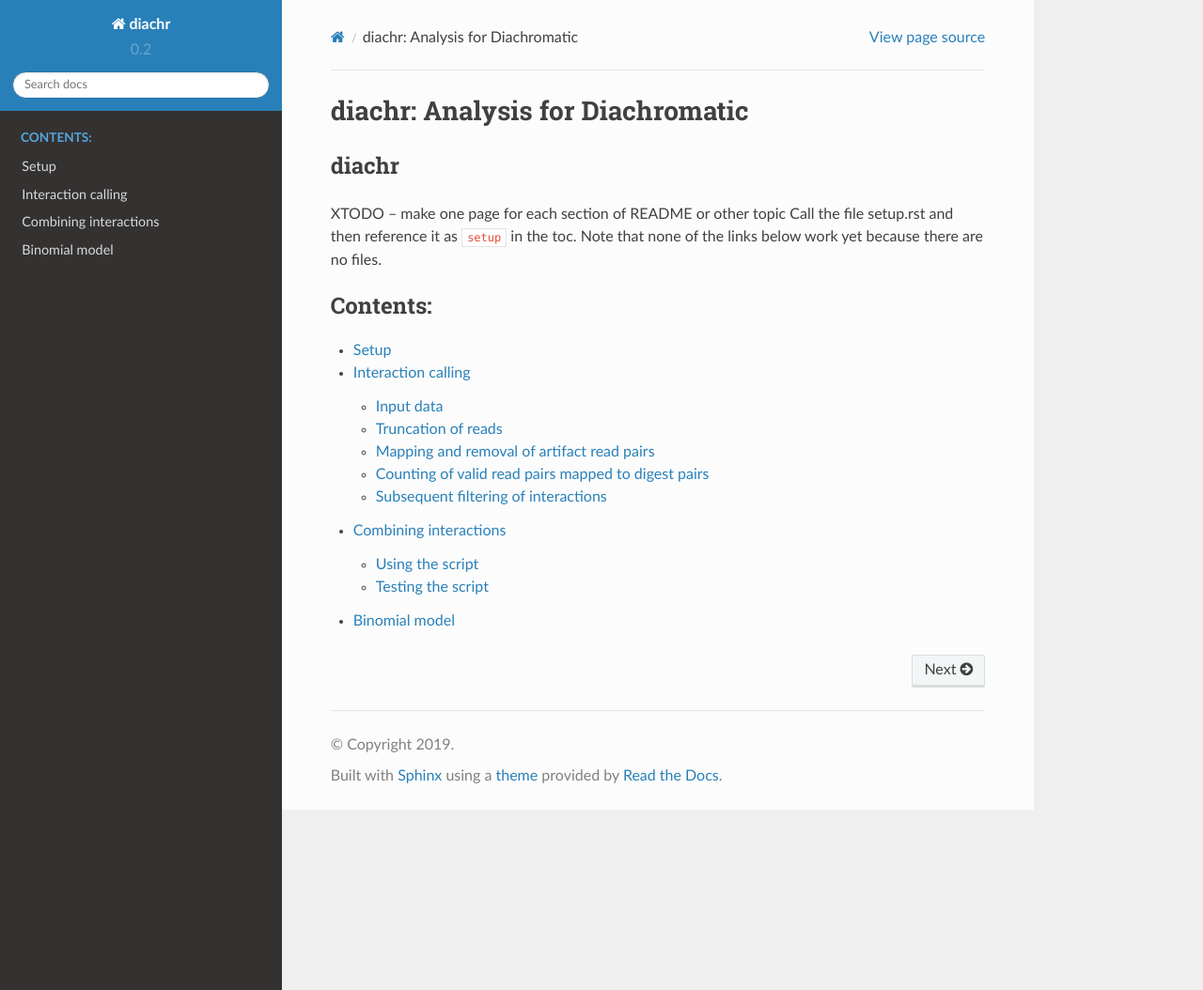
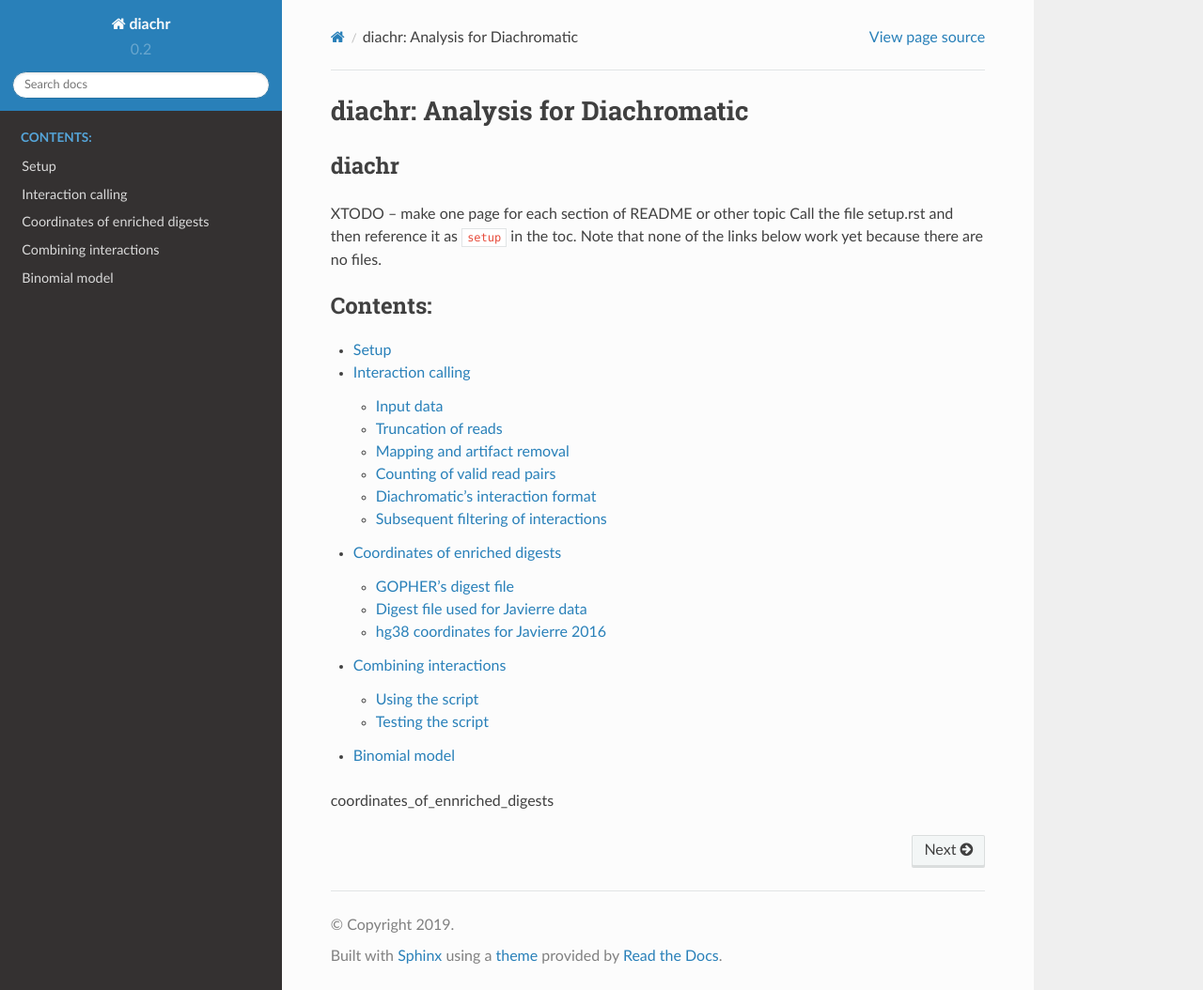
Before and after one commit to hansenp/diachrscripts, a Sphinx documentation site: the page built from docs/index.rst, in a window 1280 px wide and 1054 px high. Shown: the whole window at 94% size. Built offline with Sphinx 7.4.7 and the Read the Docs theme 2.0.0, drawn with Linux system fonts in a browser that asks for light colours; part of the change alters nothing that is shown.

Commit message:
Completed RTD section for enriched digest coordinates.

```diff
--- /dev/null
+++ b/docs/coordinates_of_enriched_digests.rst
@@ -0,0 +1,130 @@
+.. _RST_coordinates_of_enriched_digests:
+
+###############################
+Coordinates of enriched digests
+###############################
+
+When analyzing data from capture Hi-C experiments,
+it is important to know which restriction fragments or digests were selected for enrichment.
+In this section,
+we describe two ways of introducing this information into the analysis with
+``Diachromatic`` and ``diachrscripts``.
+
+GOPHER's digest file
+====================
+
+If the probes for a capture Hi-C experiment have been created with GOPHER,
+then the digest file, which
+`can be exported from the corresponding GOPHER design <https://diachromatic.readthedocs.io/en/latest/digest.html>`_,
+contains precise information about all enriched digests.
+These are the first few line of such a digest file:
+
+.. code-block:: console
+
+    Chromosome      Fragment_Start_Position Fragment_End_Position   Fragment_Number 5'_Restriction_Site     3'_Restriction_Site     Length  5'_GC_Content   3'_GC_Content   5'_Repeat_Content       3'_Repeat_Content       Selected        5'_Probes       3'_Probes
+    chr1    1       16007   1       None    HindIII 16007   0.000   0.000   0.000   0.003   F       0       0
+    chr1    16008   24571   2       HindIII HindIII 8564    0.018   0.018   0.000   0.015   F       0       0
+    chr1    24572   27981   3       HindIII HindIII 3410    0.046   0.046   0.000   0.044   F       0       0
+    chr1    27982   30429   4       HindIII HindIII 2448    0.035   0.035   0.047   0.043   F       0       0
+
+Each line stands represents one digest,
+and the entire file contains the digests for the entire genome.
+In the ``Selected`` column,
+enriched digests are marked with a ``T`` and all others with an ``F``.
+Diachromatic uses the information about enriched digests for quality control only
+and passes it through to the interactions reported in the interaction file.
+In this file,
+an ``A`` corresponds to an ``T`` (enriched) and an ``I`` to an ``F`` (not enriched).
+
+Digest file used for Javierre data
+==================================
+
+For analyzing the data from Javierre 2016,
+we used the GOPHER's shortcut option *All protein coding genes*
+to generate a digest map
+because the analyzed data comes from a whole-promoter capture Hi-C
+experiment.
+This has the effect that all digests which contain at least on TSS
+and are potentially suited for enrichment are marked with an ``A``
+and all others with an ``I``.
+In this case,
+the digests marked with an ``A`` do not exactly correspond to the digests
+that were actually selected for the experiment.
+This is due to different annotations as well as different criteria
+for the selection of enrichable digests.
+Therefore, we only used the markings with ``A`` and ``I`` at the beginning
+to roughly asses the how well the enrichment worked.
+For further analyzes,
+we did not use these markings with ``A`` and ``I``,
+but instead a list of enriched digests from the original publication
+of Javierre et al. 2016 (see below).
+
+
+hg38 coordinates for Javierre 2016
+==================================
+
+For all subsequent analyzes,
+we used a
+`list of enriched digests <https://osf.io/u8tzp/>`_
+that can be downloaded as part of the publication by Javierre et al. 2016.
+This list can be found in the *Capture design* in the archive named:
+
+.. code-block:: console
+
+    human_PCHiC_hg19_HindIII_design.tar.gz
+
+that expands into a folder that can be provided to the interaction caller
+`CHiCAGO <https://www.ncbi.nlm.nih.gov/pmc/articles/PMC4908757/>`_
+as the *design folder*.
+Along with four other files, this folder contains the following file:
+
+.. code-block:: console
+
+    Digest_Human_HindIII_baits_e75_ID.baitmap
+
+This is
+`CHiCAGO's bait map file <http://regulatorygenomicsgroup.org/resources/Chicago_vignette.html#input-files-required>`_
+that contains the following columns:
+``chr``, ``start``, ``end``, ``fragmentID``, ``geneName``.
+Here are the first four lines of this file:
+
+.. code-block:: console
+
+    1	831895	848168	218	RP11-54O7.16;RP11-54O7.1
+    1	848169	850618	219	RP11-54O7.2
+    1	850619	874081	220	AL645608.1;RP11-54O7.3;SAMD11
+    1	889424	903640	223	KLHL17;NOC2L;PLEKHN1
+
+From this file, we extracted the coordinates of enriched digests
+by adding a ``chr`` to the chromosome numbers in column 1 and
+writing them them together with the start and end positions to a new file.
+These are the first four lines of the file with the extracted digest coordinates:
+
+.. code-block:: console
+
+    $ awk '{print "chr"$1"\t"$2"\t"$3}' Digest_Human_HindIII_baits_e75_ID.baitmap | head -n 4
+    chr1	831895	848168
+    chr1	848169	850618
+    chr1	850619	874081
+    chr1	889424	903640
+
+In total, there are coordinates for 22,076 digests.
+These coordinates refer to the genome build ``hg19``.
+We used
+`UCSC's LiftOver tool <https://genome.ucsc.edu/cgi-bin/hgLiftOver>`_
+to convert the coordinates to ``hg38``.
+22,056 digest could be converted successfully to ``hg38``.
+The conversion failed for 20 digests
+because ``hg19`` coordinates in ``hg38``
+are either split or partially deleted.
+The resulting file in BED format can be found here:
+
+.. code-block:: console
+
+    diachrscripts/additional_files/javierre_2016/baited_digest_regions/Digest_Human_HindIII_baits_e75_ID.baitmap.hg38.bed
+
+If an analysis with ``diachrscripts`` needs information about enriched digests,
+we use this BED file as input.
+In order to distinguish better from the Diachromatic noation with A and I,
+we denote enriched enriched digests with an ``E`` and non-enriched
+digests with an ``N``, when using the annotation from this list.
--- a/docs/index.rst
+++ b/docs/index.rst
@@ -17,5 +17,9 @@ Note that none of the links below work yet because there are no files.
 
    setup
    interaction_calling
+   coordinates_of_enriched_digests
    combining_interactions
    binomial_model
+
+
+coordinates_of_ennriched_digests
--- a/docs/interaction_calling.rst
+++ b/docs/interaction_calling.rst
@@ -36,8 +36,8 @@ the analysis with Diachromatic so that every step can be followed exactly.
 Input data
 **********
 
-Paired-end data in FASTQ format
-===============================
+Paired-end FASTQ data
+=====================
 
 For paired-end data, the reads of the read pairs are typically in two different files,
 one for the forward reads (``R1``) and one for the reverse reads (``R2``).
@@ -68,8 +68,8 @@ In table TODO.xls,
 we have documented which original files were concatenated in which order.
 
 
-bowtie2 index for reference sequence
-====================================
+bowtie2 index
+=============
 
 Diachromatic uses bowtie2 to map reads to a reference sequence,
 which requires an index for the reference sequence.
@@ -95,11 +95,9 @@ Note that the index consists of several files:
 Only the path together with the prefix (``hg38``) of these files are passed to Diachromatic.
 
 
-Restriction enzyme an digest map
-================================
+Digest map
+==========
 
-For the dataset on the 17 hematopoietic cell types,
-the enzyme *HindIII* with the recognition sequence ``AAGCTT`` was used.
 Diachromatic reports individual interactions as a pair of restriction fragments (or digest pairs)
 along with the number of read pairs that map to this digest pair.
 This requires the coordinates of all digests in the reference genome
@@ -108,16 +106,10 @@ which we refer to as digest map.
 For a given restriction enzyme and a reference genome,
 a corresponding digest map can be created with the GOPHER software
 `as described in the documentation <https://diachromatic.readthedocs.io/en/latest/digest.html>`_.
-These are the first few line of such a digest map:
-
-.. code-block:: console
-
-    Chromosome      Fragment_Start_Position Fragment_End_Position   Fragment_Number 5'_Restriction_Site     3'_Restriction_Site     Length  5'_GC_Content   3'_GC_Content   5'_Repeat_Content       3'_Repeat_Content       Selected        5'_Probes       3'_Probes
-    chr1    1       16007   1       None    HindIII 16007   0.000   0.000   0.000   0.003   F       0       0
-    chr1    16008   24571   2       HindIII HindIII 8564    0.018   0.018   0.000   0.015   F       0       0
-    chr1    24572   27981   3       HindIII HindIII 3410    0.046   0.046   0.000   0.044   F       0       0
-    chr1    27982   30429   4       HindIII HindIII 2448    0.035   0.035   0.047   0.043   F       0       0
-
+The digest map can also contain information about which digests have been selected for enrichment
+(see also :ref:`RST_coordinates_of_enriched_digests`).
+Diachromatic will report the enrichment status for the two digests of
+each called interaction (see below).
 To ensure consistency,
 we recommend creating the digest map from the same FASTA file that was used
 to create the bowtie2 index.
@@ -141,7 +133,9 @@ Use Diachromatic to truncate the read pairs given in FASTQ format as follows:
 
 Diachromatic has an internal list of common restriction enzymes
 and will use the appropriate recognition sequence and cutting positions
-for ``-e HindIII``.
+for ``-e``.
+For the dataset on the 17 hematopoietic cell types,
+the enzyme ``HindIII`` with the recognition sequence ``AAGCTT`` was used.
 We use the previously downloaded and concatenated FASTQ files
 for the forward (R1, ``-q``) and reverse (R2, ``-r``) as input.
 An already existing directory for the output (``-o``) and a prefix
@@ -153,11 +147,11 @@ More details on the truncation of reads can be found in the
 `relevant section of the Diachromatic documentation <https://diachromatic.readthedocs.io/en/latest/truncate.html>`_.
 
 
-******************************************
-Mapping and removal of artifact read pairs
-******************************************
+****************************
+Mapping and artifact removal
+****************************
 
-Use Diachromatic to map the the truncated read pairs to the reference sequence as follows:
+Use Diachromatic to map the the truncated read pairs to a reference sequence as follows:
 
 .. code-block:: console
 
@@ -215,9 +209,9 @@ The output can be redirected and given prefixes as with the ``truncate`` command
 More details on the mapping and removal of artifact read pairs can be found in the
 `relevant section of the Diachromatic documentation <https://diachromatic.readthedocs.io/en/latest/mapping.html>`_.
 
-***************************************************
-Counting of valid read pairs mapped to digest pairs
-***************************************************
+****************************
+Counting of valid read pairs
+****************************
 
 Use Diachromatic to count valid read pairs between interacting digest pairs as follows:
 
@@ -250,8 +244,11 @@ The interactions with their read pair counts are written to the following file:
 
     MK/JAV_MK_R10.interaction.counts.table.tsv
 
+*********************************
+Diachromatic's interaction format
+*********************************
 
-These are the first few lines from such a file:
+These are the first few lines of a file in Diachromatic's interaction format:
 
 .. code-block:: console
 
@@ -268,28 +265,11 @@ In column 4 and 8 there is either an ``A`` or an ``I``,
 where column 4 belongs to the first and column 8 belongs to the second digest.
 An ``A`` means that the corresponding digest was selected for target enrichment
 and an ``I`` means that it was not selected.
-The information about digests that were selected for enrichment
-is taken from the digest map that was generated with GOPHER.
-When generating the digest map with GOPHER,
-we used the shortcut option *All protein coding genes*
-because the analyzed data comes from a whole-promoter capture Hi-C
-experiment.
-This has the effect that all digests which contain at least on TSS
-and are potentially suited for enrichment are marked with an ``A``
-and all others with an ``I``.
-The digests marked with an ``A`` do not exactly correspond to the digests
-that were actually selected for the experiment.
-This is due to different annotations as well as different criteria
-for the selection of enrichable digests.
-Therefore, we only used the markings with ``A`` and ``I`` at the beginning
-to roughly asses the how well the enrichment worked.
-For the following,
-we did not use these markings with ``A`` and ``I``,
-but instead a list of enriched digests from the original publication
-of Javierre et al. 2016 (see below).
-To make it easier to distinguish,
-we denote enriched enriched digests with an ``E`` and non-enriched
-digests with an ``N``, when using the annotation from this list.
+Diachromatic takes the information about enriched digests from the digest map
+that was generated with GOPHER.
+In addition,
+this information can also be included later in the analysis with ``diachrscripts``
+(see :ref:`RST_coordinates_of_enriched_digests`).
 
 The last columnn in a Diachromatic interaction file
 shows the counts of simple and twisted read pairs
```
